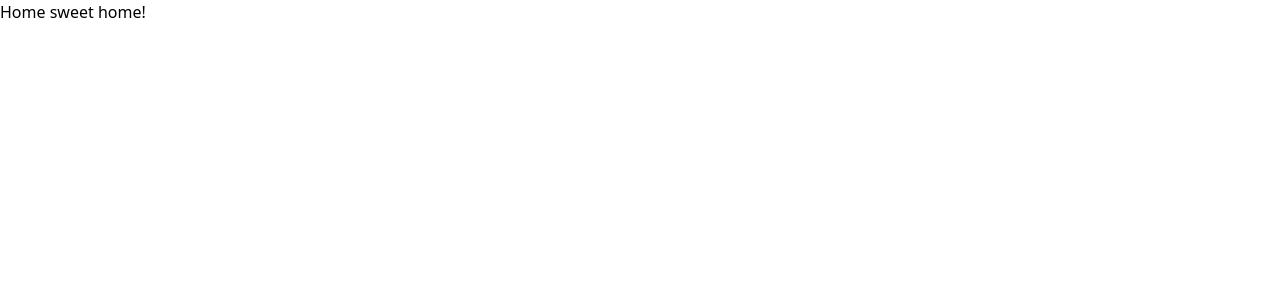
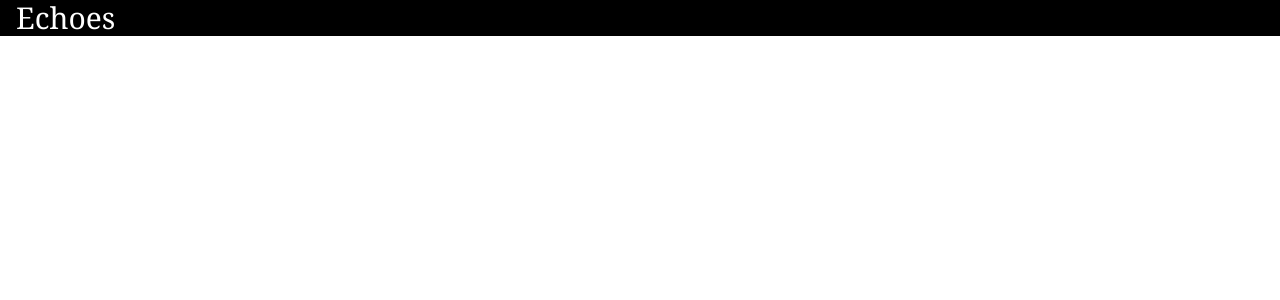
Before and after one commit to serval19/Echoes, a React (Vite) app in the folder frontend/: page /home in a window 1280 px wide. Shown: the top 300 px of the page. Built offline with nearby package versions, Linux system fonts and the light colour scheme; sample sign-in values are in the browser's storage.

Commit message:
setup private route.cant access home page via path entering without logging in first

```diff
--- a/frontend/src/App.jsx
+++ b/frontend/src/App.jsx
@@ -4,6 +4,7 @@ import Signup from './pages/Signup'
 import Home from './pages/Home'
 import Addentry from './pages/Addentry'
 import Viewentry from './pages/Viewentry'
+import PrivateRoute  from './PrivateRoute'
 
 function App() {
 
@@ -17,9 +18,9 @@ function App() {
         <Route path="/login" element={<Login/>} />
 
         <Route path="/signup" element={<Signup/>} />
-        <Route path="/home" element={<Home/>} />
-        <Route path="/addentry" element={<Addentry/>} />
-        <Route path="/viewentry" element={<Viewentry/>} />
+        <Route path="/home" element={<PrivateRoute><Home /></PrivateRoute>} />
+        <Route path="/addentry" element={<PrivateRoute><Addentry /></PrivateRoute>} />
+        <Route path="/viewentry" element={<PrivateRoute><Viewentry /></PrivateRoute>} />
       </Routes>
     </div>
 
--- /dev/null
+++ b/frontend/src/PrivateRoute.jsx
@@ -0,0 +1,9 @@
+import React from 'react'
+import { Navigate } from 'react-router-dom'
+
+function PrivateRoute({children}) {
+    const isloggedin=localStorage.getItem('jwtToken')
+    return isloggedin ? children : <Navigate to='/login'  />
+}
+
+export default PrivateRoute
--- a/frontend/src/pages/home.jsx
+++ b/frontend/src/pages/home.jsx
@@ -2,7 +2,11 @@ import React from 'react'
 
 function Home() {
   return (
-    <div>Home sweet home!</div>
+    <>
+    <div className='bg-black'><span className='font-serif text-white pl-4 text-3xl'>Echoes</span></div>
+
+
+    </>
   )
 }
 
```
